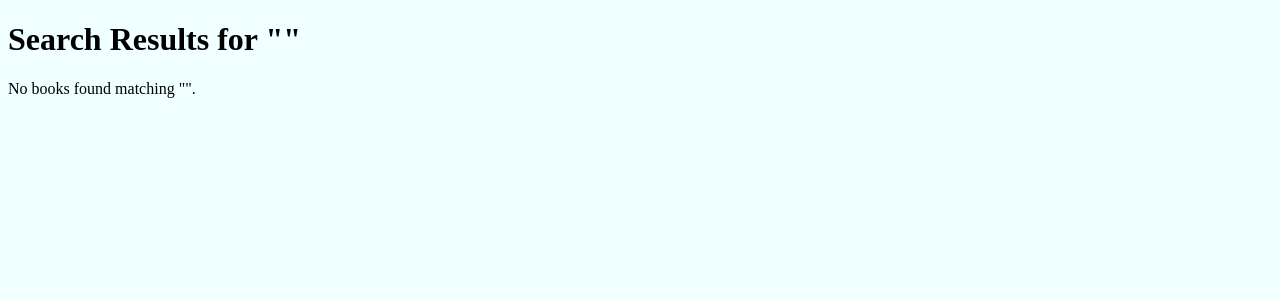
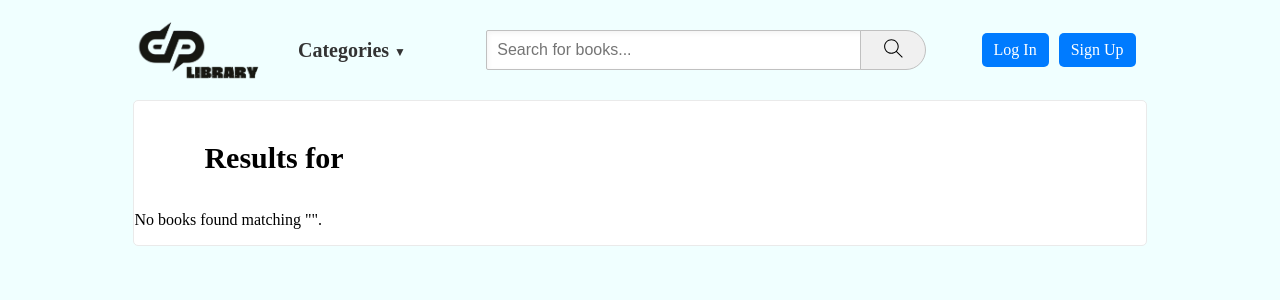
Before and after one commit to tdp1996/Library_Management_System, a Django app: page /search/ in a window 1280 px wide. Shown: the top 300 px of the page. Run offline with Django 5.2, Linux system fonts and the light colour scheme.

Commit message:
refactor search_books, add docstring for borrow_book view

```diff
--- /dev/null
+++ b/library_management/library/static/styles/search_books.css
@@ -0,0 +1,110 @@
+
+
+.search-books-container {
+    width: 80%;
+    margin: 100px auto 0;
+    background-color: #ffffff;
+    border: 1px solid rgb(234, 234, 234);
+    border-radius: 5px;
+}
+
+.search-books-container h1 {
+    font-size: 30px;
+    color: rgb(0, 0, 0);
+    margin-bottom: 10px;
+    padding: 20px 0 20px 70px;
+}
+
+
+.results-container {
+    display: flex;
+    flex-direction: column;
+    gap: 30px;
+    margin: 0 70px;
+}
+
+.book-result-card {
+    height: 200px;
+    display: flex;
+    flex-direction: row;
+    background-color: rgb(235, 246, 246);
+    border-radius: 5px;
+    box-shadow: 0 2px 5px rgba(0, 0, 0, 0.1);
+    align-items: center;
+    transition: transform 0.3s;
+}
+
+.book-result-card:hover {
+    transform: translateY(-5px);
+    cursor: pointer;
+}
+
+.image-section {
+    width: 150px;
+    height: 100%;
+    border-top-left-radius: 5px;
+    border-top-right-radius: 5px;
+    margin-right: 1%;
+    overflow: hidden;
+    padding-right: 20px;
+}
+
+.book-image {
+    width: 100%;
+    height: 100%;
+    border-radius: 5px;
+    box-shadow: 0 5px 7px rgba(0,0,0,0.1);
+}
+
+.book-info-and-action-buttons {
+    display: flex;
+    flex-direction: column;
+}
+
+
+.book-title {
+    top: 0;
+    font-size: 18px;
+    font-weight: bold;
+    color: #4a3b8c;
+    text-decoration: none;
+}
+
+.action-buttons {
+    margin-top: 20px;
+    display: flex;
+    justify-content: flex-start;
+    gap: 15px;
+}
+
+.action-buttons button {
+    height: 30px;
+    width: 150px;
+    text-align: center;
+    text-decoration: none;
+    padding: 5px 10px;
+    border-radius: 5px;
+    border: none;
+    color: white;
+    cursor: pointer;
+    transition: background-color 0.3s;
+}
+
+.action-buttons button a {
+    font-size: 14px;
+    text-decoration: none;
+    color: white;
+}
+
+.btn-borrow {
+    background-color: #007bff;
+}
+
+.btn-read-online {
+    background-color: #28a745;
+}
+
+.btn-borrow:hover, .btn-read-online:hover {
+    opacity: 0.9;
+    transition: opacity 0.3s ease;
+}
--- a/library_management/library/templates/search_books.html
+++ b/library_management/library/templates/search_books.html
@@ -5,17 +5,36 @@
 {% endblock %}
 
 {% block content %}
-  <h1>Search Results for "{{ query }}"</h1>
-
+{% load static %}
+<link rel="stylesheet" href="{% static 'styles/search_books.css' %}">
+  {% include "header.html" %}
+  <div class="search-books-container">
+    <h1>Results for {{ query }}</h1>
     {% if results %}
-    <ul>
+      <div class="results-container">
         {% for book in results %}
-        <div class="book">
-          <div><a href="{% url 'library:details' book.BookID %}">{{ book.Book_Title }} by {{ book.Book_Author }}</div>
+          <div class="book-result-card">
+            <div class="image-section">
+              <a href="{% url 'library:details' book.BookID %}"><img class="book-image" src="{{ book.Image_URL_L }}" alt="{{ book.Book_Title }} cover"></a>
+            </div>
+            <div class="book-info-and-action-buttons">
+              <div class="book-title">
+                <a href="{% url 'library:details' book.BookID %}"><h3>{{ book.Book_Title }}</h3></a>
+              </div>
+              <div class="action-buttons">
+                <button class="btn-borrow" type="submit">
+                  <a href="{% url 'library:borrow_book' book.BookID %}">Borrow</a>
+                </button>
+                <button class="btn-read-online" type="submit">
+                  <a href="{{books.Book_PDF}}">Read Online</a>
+                </button>
+              </div>
+            </div>
           </div>
         {% endfor %}
-    </ul>
+      </div>
     {% else %}
       <p>No books found matching "{{ query }}".</p>
     {% endif %}
+  </div>
 {% endblock %}
--- a/library_management/library/views.py
+++ b/library_management/library/views.py
@@ -143,6 +143,14 @@ def homepage(request):
 
 @login_required(login_url="/login/")
 def borrow_book(request, book_id):
+    """
+    Handle the book borrowing process. Display the borrow form and create a loan entry if valid data is provided.
+
+    :param request: HTTP request object.
+    :param book_id: The ID of the book being borrowed.
+    :return: Redirect to homepage after successful borrowing, or render borrow_form.html template with the form.
+    """
+
     book = get_object_or_404(Book, pk=book_id)
     if request.method == 'POST':
         form = BorrowForm(request.POST)
```
Also changed, not shown: library_management/library/static/styles/category.css (+1 -6 lines). Lines whose indentation alone changed are shown as unchanged.
